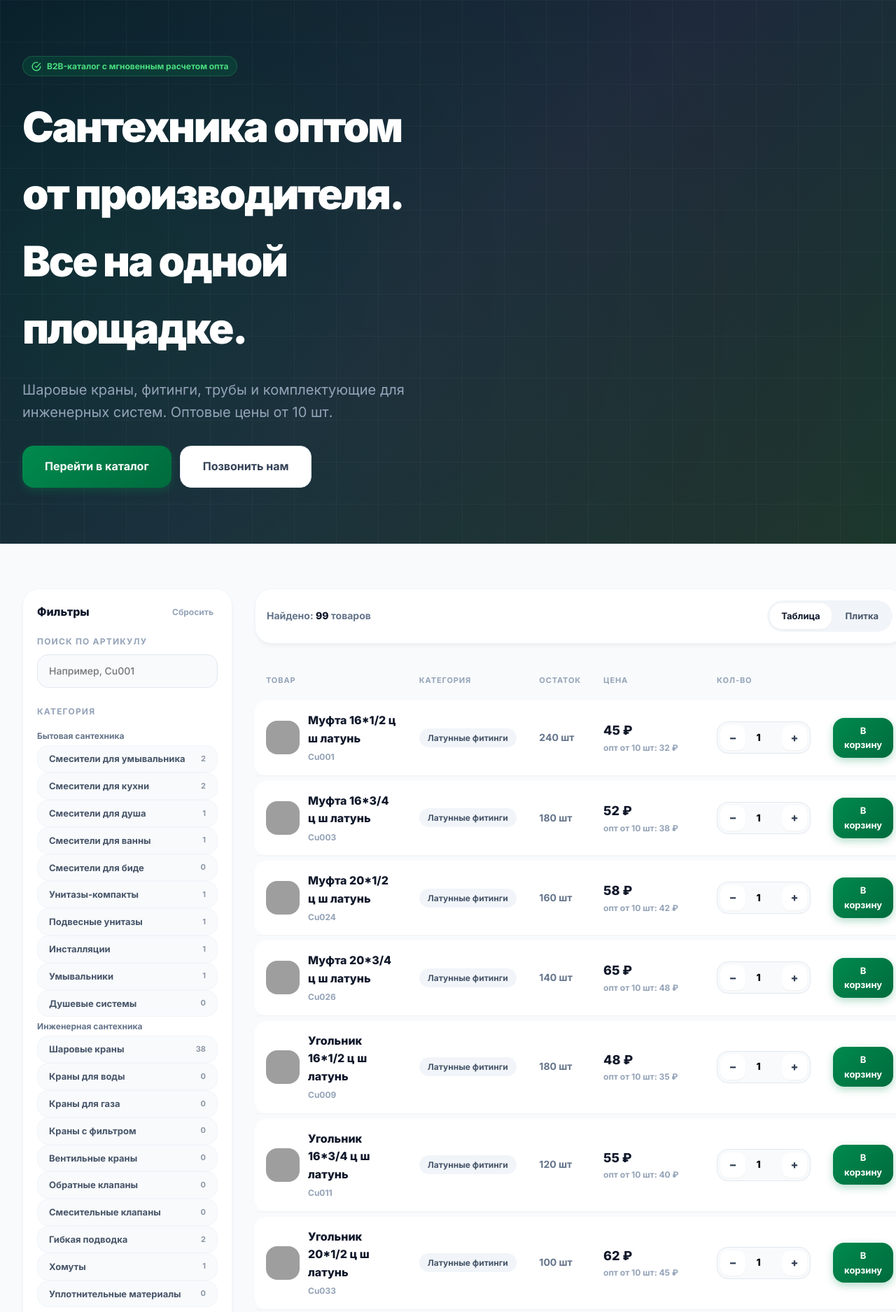
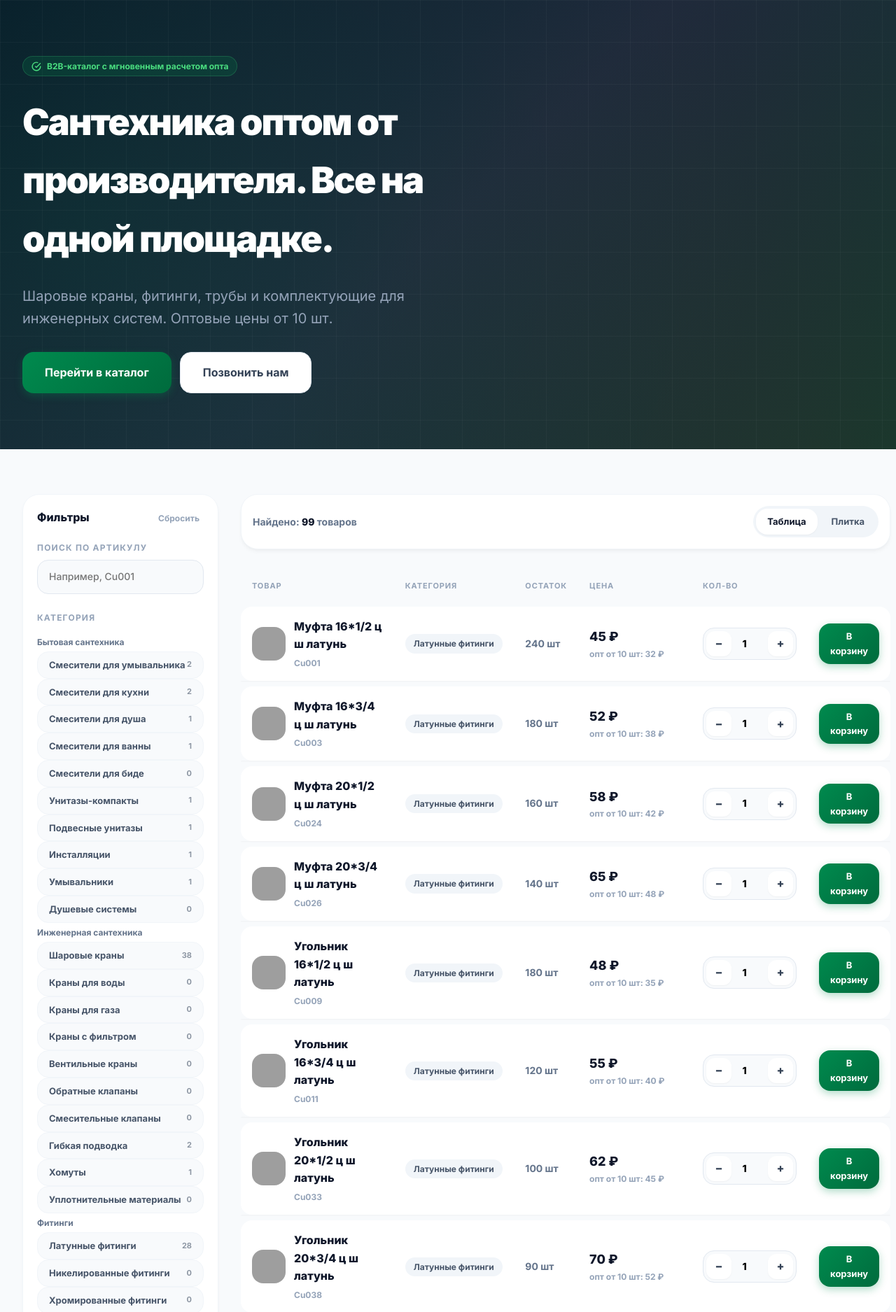
Before and after one commit to hacho88/tmopro, a PHP site: page / in a window 1280 px wide. Shown: the part 90-1965 px from the top of the page at 70% size. Run offline with PHP 8.4, Linux system fonts and the light colour scheme; grey boxes are pictures that could not be loaded.

Commit message:
UI: fix catalog proportions (container/hero/sidebar)

```diff
--- a/style.css
+++ b/style.css
@@ -88,7 +88,7 @@ img { max-width: 100%; display: block; }
 }
 
 /* Layout */
-.container { max-width: 1280px; margin: 0 auto; padding: 0 16px; }
+.container { max-width: 1440px; margin: 0 auto; padding: 0 16px; }
 @media (min-width: 640px) { .container { padding: 0 24px; } }
 @media (min-width: 1024px) { .container { padding: 0 32px; } }
 
@@ -149,6 +149,8 @@ img { max-width: 100%; display: block; }
 .py-4 { padding-top: 16px; padding-bottom: 16px; }
 .py-5 { padding-top: 20px; padding-bottom: 20px; }
 .py-6 { padding-top: 24px; padding-bottom: 24px; }
+.py-10 { padding-top: 40px; padding-bottom: 40px; }
+.py-16 { padding-top: 64px; padding-bottom: 64px; }
 .mb-2 { margin-bottom: 8px; }
 .mb-3 { margin-bottom: 12px; }
 .mb-4 { margin-bottom: 16px; }
@@ -575,7 +577,7 @@ img { max-width: 100%; display: block; }
   .md\:grid-cols-2 { grid-template-columns: repeat(2, 1fr); }
   .md\:grid-cols-3 { grid-template-columns: repeat(3, 1fr); }
   .md\:pb-0 { padding-bottom: 0; }
-  .md\:text-6xl { font-size: 60px; }
+  .md\:text-6xl { font-size: 52px; }
 }
 
 @media (min-width: 1024px) {
@@ -585,7 +587,7 @@ img { max-width: 100%; display: block; }
   .lg\:grid-cols-2 { grid-template-columns: repeat(2, 1fr); }
   .lg\:grid-cols-3 { grid-template-columns: repeat(3, 1fr); }
   .lg\:grid-cols-4 { grid-template-columns: repeat(4, 1fr); }
-  .lg\:grid-cols-sidebar { grid-template-columns: 300px 1fr; }
+  .lg\:grid-cols-sidebar { grid-template-columns: 280px 1fr; }
   .lg\:sticky { position: sticky; top: 100px; }
   .lg\:gap-8 { gap: 32px; }
   .lg\:gap-10 { gap: 40px; }
```
